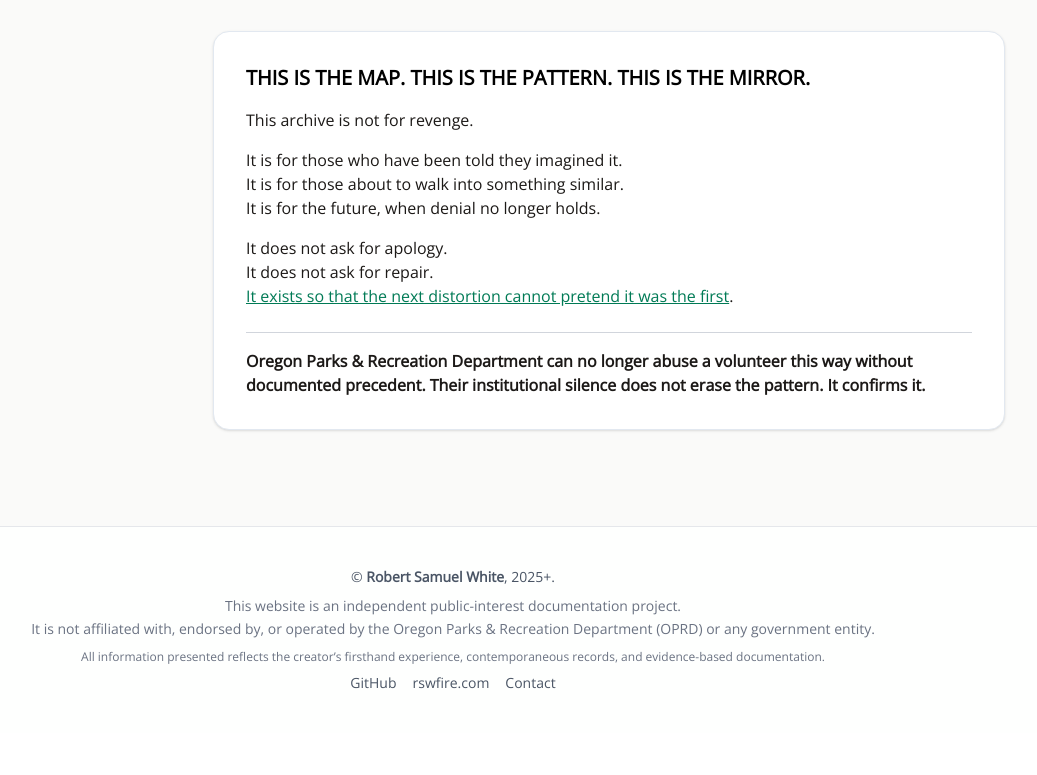
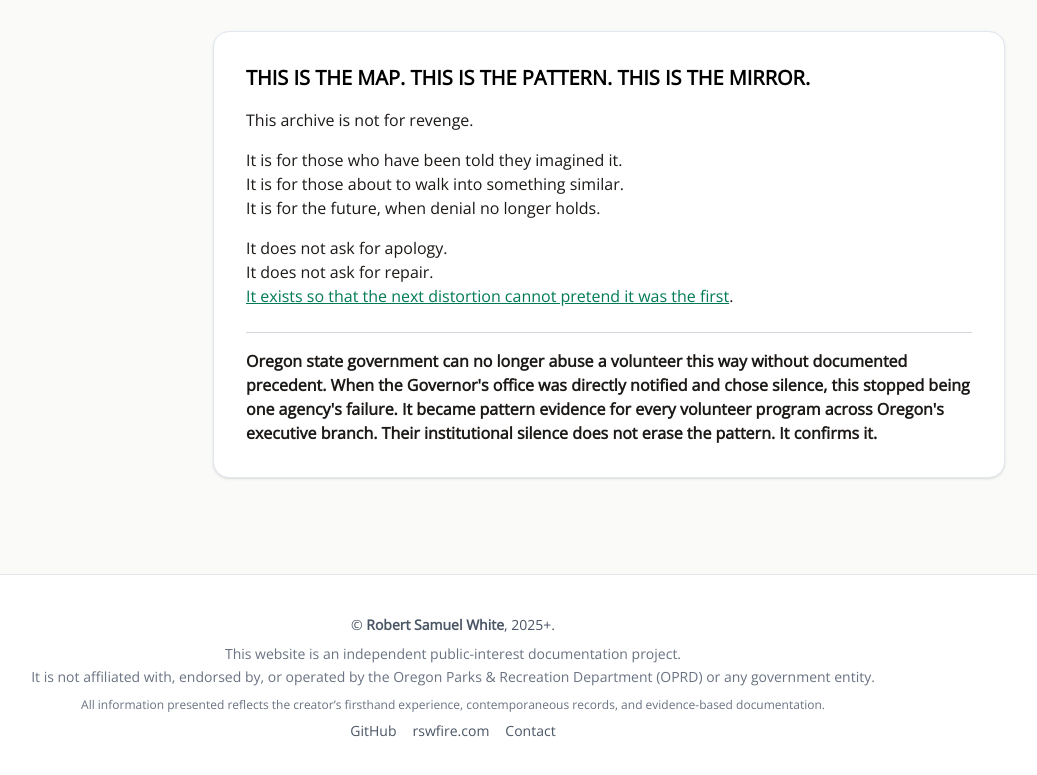
Before and after one commit to rswfire/rswfire.oprd, a Next.js app: page / in a window 1280 px wide. Shown: the part 3868-4643 px from the top of the page, without its empty margins (187-1224 px from the left). Before the commit the page ends 4601 px from the top, so only its background shows below. Built offline with nearby package versions, Linux system fonts and the light colour scheme.

Commit message:
Updated Index.tsx

```diff
--- a/app/(archive)/page.tsx
+++ b/app/(archive)/page.tsx
@@ -164,8 +164,7 @@
                 <div>It does not ask for repair.</div>
                 <div><Link href="/faq#epistemic" className="text-emerald-700 underline hover:text-emerald-600">It exists so that the next distortion cannot pretend it was the first</Link>.</div>
 
-                <div className="mt-6 pt-4 border-t border-gray-300 font-semibold">Oregon Parks &amp; Recreation Department can no longer abuse a volunteer this way without documented precedent. Their institutional silence does not erase the pattern. It confirms it.</div>
-
+                <div className="mt-6 pt-4 border-t border-gray-300 font-semibold">Oregon state government can no longer abuse a volunteer this way without documented precedent. When the Governor's office was directly notified and chose silence, this stopped being one agency's failure. It became pattern evidence for every volunteer program across Oregon's executive branch. Their institutional silence does not erase the pattern. It confirms it.</div>
             </div>
 
         </section>
```
